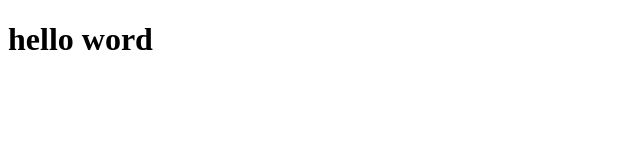
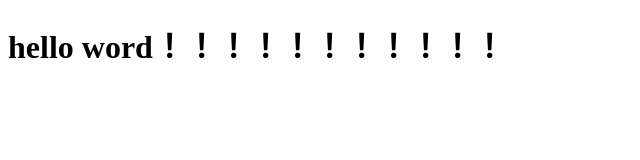
Before and after one commit to L-chuanqi/my-blog, a plain HTML site: page hello.html in a window 1280 px wide. Shown: the whole page, without its empty margins (0-640 px from the left). Drawn offline with Linux system fonts and the light colour scheme.

Commit message:
这下可以了吧

```diff
--- a/hello.html
+++ b/hello.html
@@ -7,7 +7,7 @@
     <title>Document</title>
 </head>
 <body>
-    <h1>hello word </h1>
+    <h1>hello word！！！！！！！！！！！ </h1>
 
 </body>
 </html>
```
